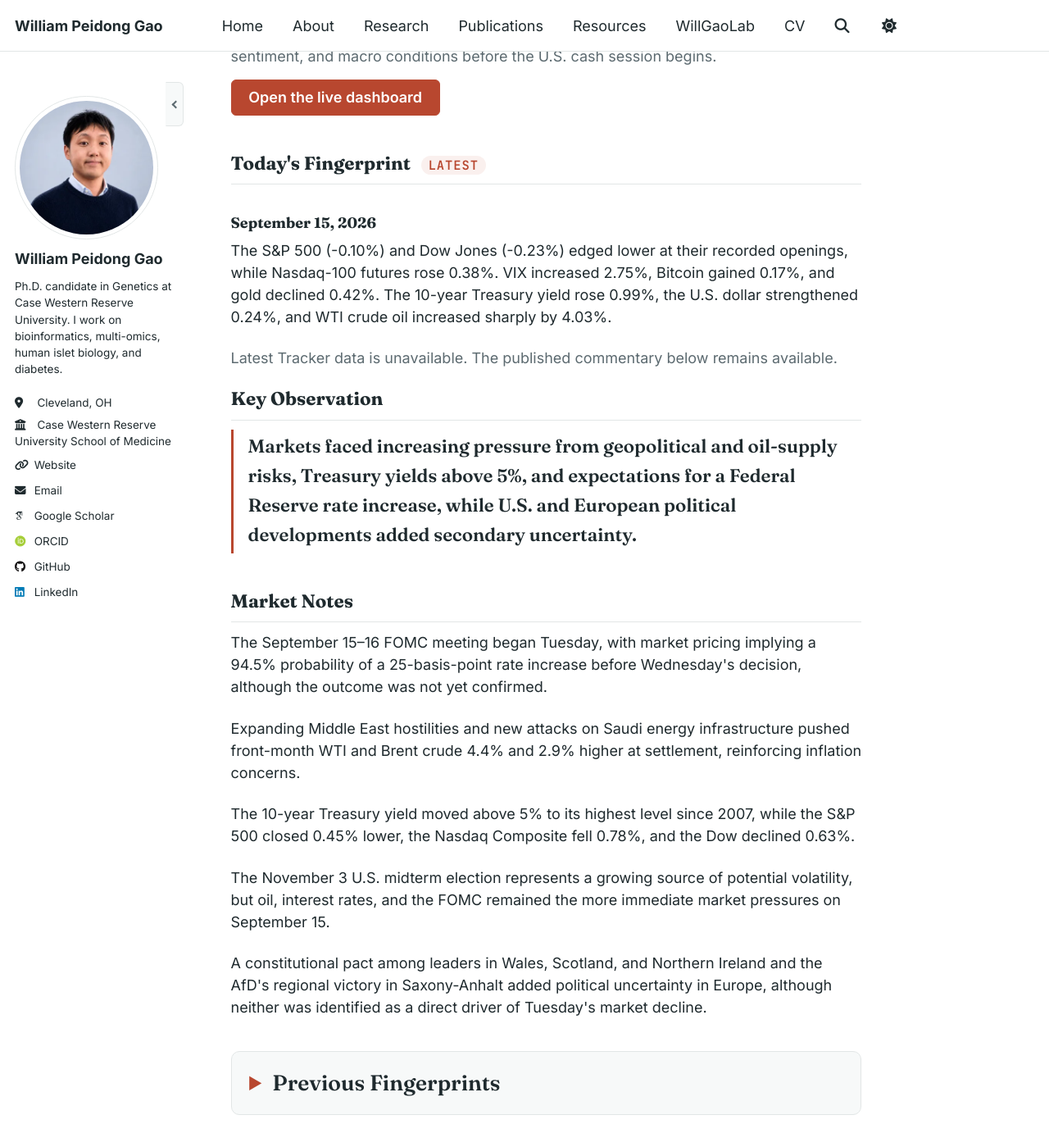
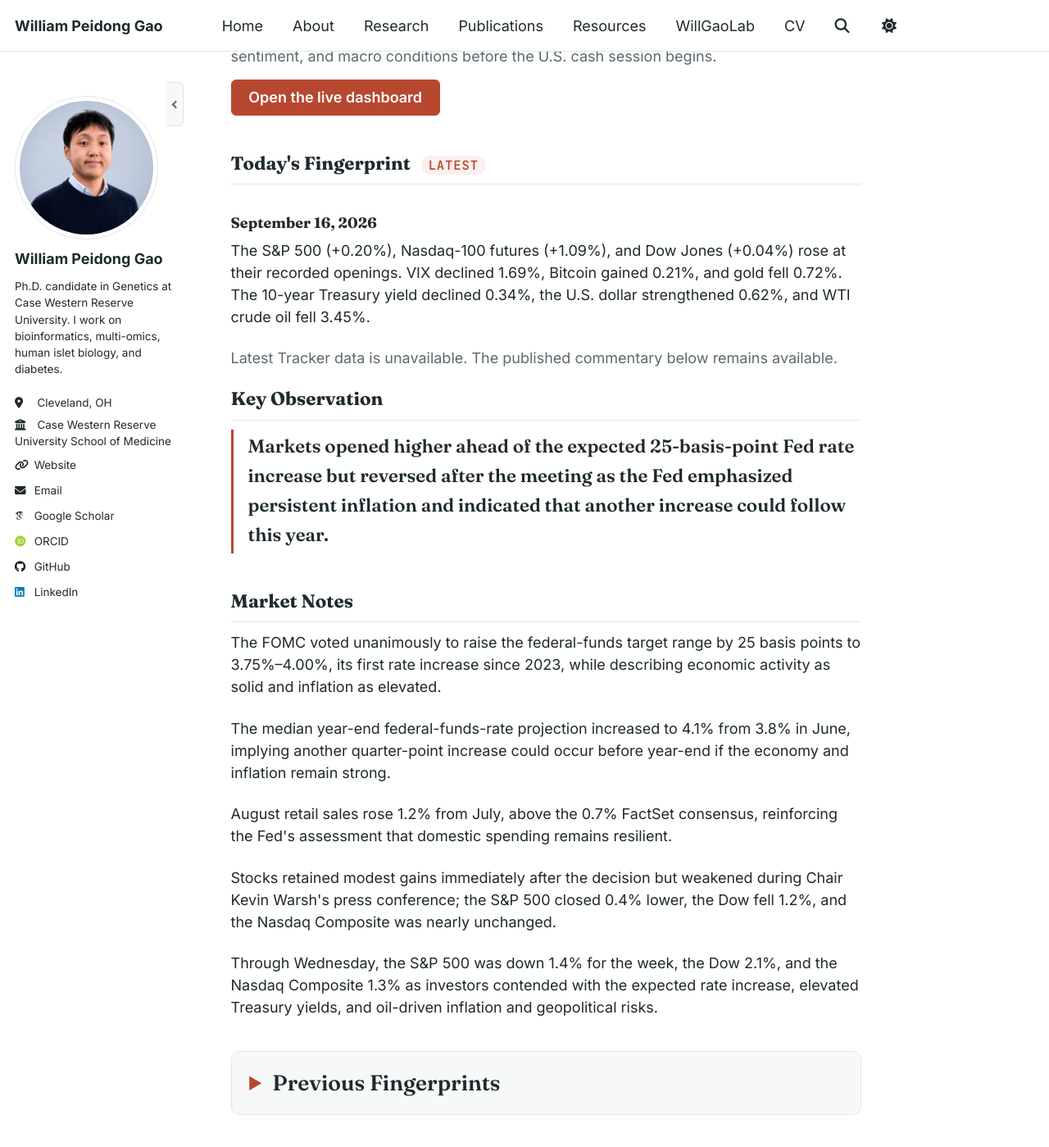
Before and after one commit to PeidongGao/WilliamGaoWeb, a Jekyll site: the page built from _pages/market-fingerprint.md, in a window 1280 px wide and 1400 px high, scrolled down 296 px. Shown: the whole window at 82% size. Built offline with Jekyll 4.4.1, drawn with Linux system fonts in a browser that asks for light colours; some web fonts are replaced.

Commit message:
Add September 16 market commentary

```diff
--- a/_data/market_commentary.yml
+++ b/_data/market_commentary.yml
@@ -1,3 +1,13 @@
+- date: "2026-09-16"
+  summary: "The S&P 500 (+0.20%), Nasdaq-100 futures (+1.09%), and Dow Jones (+0.04%) rose at their recorded openings. VIX declined 1.69%, Bitcoin gained 0.21%, and gold fell 0.72%. The 10-year Treasury yield declined 0.34%, the U.S. dollar strengthened 0.62%, and WTI crude oil fell 3.45%."
+  key_observation: "Markets opened higher ahead of the expected 25-basis-point Fed rate increase but reversed after the meeting as the Fed emphasized persistent inflation and indicated that another increase could follow this year."
+  market_notes:
+    - "The FOMC voted unanimously to raise the federal-funds target range by 25 basis points to 3.75%–4.00%, its first rate increase since 2023, while describing economic activity as solid and inflation as elevated."
+    - "The median year-end federal-funds-rate projection increased to 4.1% from 3.8% in June, implying another quarter-point increase could occur before year-end if the economy and inflation remain strong."
+    - "August retail sales rose 1.2% from July, above the 0.7% FactSet consensus, reinforcing the Fed's assessment that domestic spending remains resilient."
+    - "Stocks retained modest gains immediately after the decision but weakened during Chair Kevin Warsh's press conference; the S&P 500 closed 0.4% lower, the Dow fell 1.2%, and the Nasdaq Composite was nearly unchanged."
+    - "Through Wednesday, the S&P 500 was down 1.4% for the week, the Dow 2.1%, and the Nasdaq Composite 1.3% as investors contended with the expected rate increase, elevated Treasury yields, and oil-driven inflation and geopolitical risks."
+
 - date: "2026-09-15"
   summary: "The S&P 500 (-0.10%) and Dow Jones (-0.23%) edged lower at their recorded openings, while Nasdaq-100 futures rose 0.38%. VIX increased 2.75%, Bitcoin gained 0.17%, and gold declined 0.42%. The 10-year Treasury yield rose 0.99%, the U.S. dollar strengthened 0.24%, and WTI crude oil increased sharply by 4.03%."
   key_observation: "Markets faced increasing pressure from geopolitical and oil-supply risks, Treasury yields above 5%, and expectations for a Federal Reserve rate increase, while U.S. and European political developments added secondary uncertainty."
```
